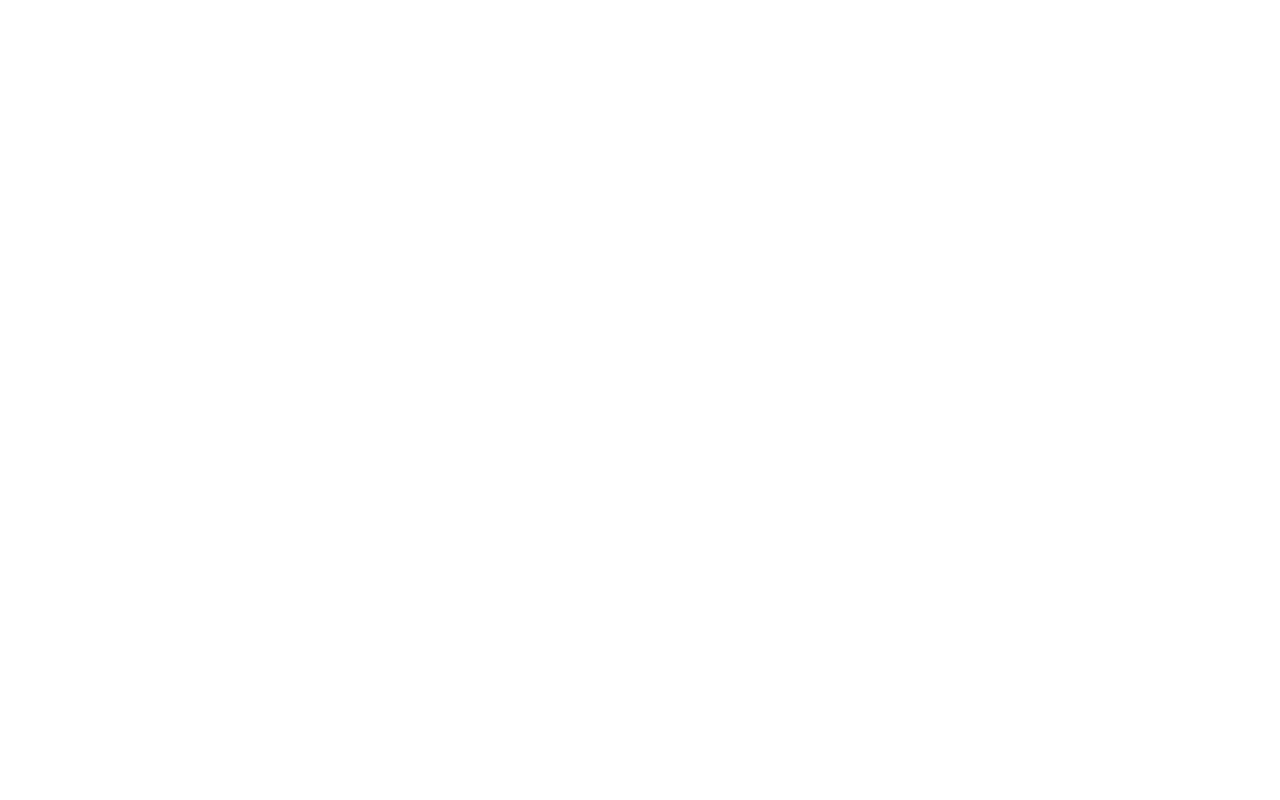
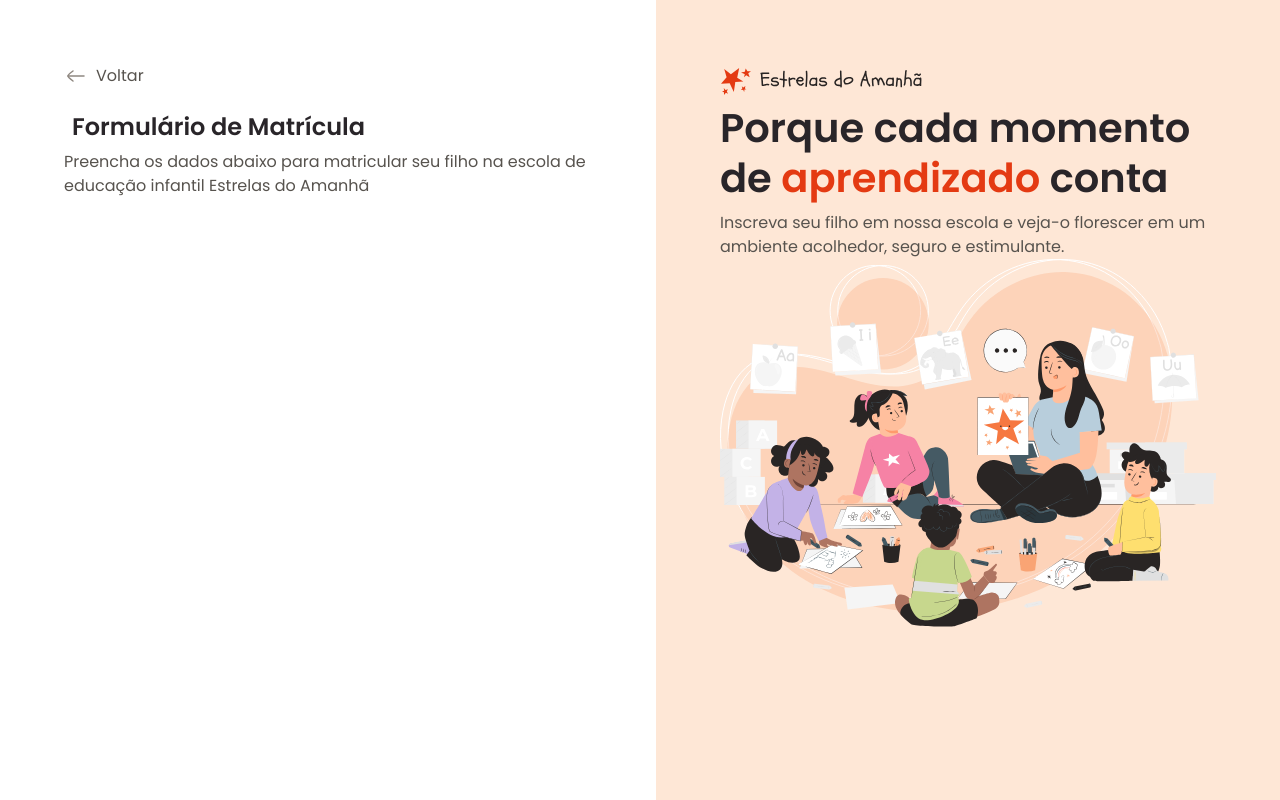
Before and after one commit to lykm2604/Formulario-de-Matricula, a plain HTML site: page index.html in a window 1280 px wide. Drawn offline with Linux system fonts and the light colour scheme.

Commit message:
conteúdo aside e conteúdo inicial do main

```diff
--- a/index.html
+++ b/index.html
@@ -8,7 +8,44 @@
     <link rel="stylesheet" href="./style/index.css" />
     <link rel="preconnect" href="https://fonts.googleapis.com" />
     <link rel="preconnect" href="https://fonts.gstatic.com" crossorigin />
-    <link href="https://fonts.googleapis.com/css2?family=Inter:ital,opsz,wght@0,14..32,457;1,14..32,457&family=Poppins:ital,wght@0,100;0,200;0,300;0,400;0,500;0,600;0,700;0,800;0,900;1,100;1,200;1,300;1,400;1,500;1,600;1,700;1,800;1,900&display=swap" rel="stylesheet"/>
+    <link
+      href="https://fonts.googleapis.com/css2?family=Inter:ital,opsz,wght@0,14..32,457;1,14..32,457&family=Poppins:ital,wght@0,100;0,200;0,300;0,400;0,500;0,600;0,700;0,800;0,900;1,100;1,200;1,300;1,400;1,500;1,600;1,700;1,800;1,900&display=swap"
+      rel="stylesheet"
+    />
   </head>
-  <body></body>
+  <body>
+    <div id="app">
+      <main>
+        <div class="main-container">
+          <div class="back">
+            <img src="./assets/icons/arrow-left-02.svg" alt="ícone de Voltar" />
+            <span>Voltar</span>
+          </div>
+
+          <h1>Formulário de Matrícula</h1>
+          <p>
+            Preencha os dados abaixo para matricular seu filho na escola de
+            educação infantil Estrelas do Amanhã
+          </p>
+        </div>
+      </main>
+
+      <aside>
+        <div class="aside-container">
+          <header>
+            <img src="assets/logo.svg" alt="Logo Estrelas do Amanhã" />
+            <h2>Porque cada momento de <span>aprendizado</span> conta</h2>
+            <p>
+              Inscreva seu filho em nossa escola e veja-o florescer em um
+              ambiente acolhedor, seguro e estimulante.
+            </p>
+            <img
+              src="assets/Illustration.svg"
+              alt="Ilustração de uma professora com crianças prestando atenção"
+            />
+          </header>
+        </div>
+      </aside>
+    </div>
+  </body>
 </html>
--- a/style/global.css
+++ b/style/global.css
@@ -0,0 +1,41 @@
+* {
+  margin: 0;
+  padding: 0;
+  box-sizing: border-box;
+  overflow: hidden;
+}
+
+:root {
+  --font-family: "Poppins", sans-serif;
+  --text: 400 1rem/1.5 var(--font-family);
+  --text-sm: 400 0.875rem/1.4 var(--font-family);
+
+  --text-primary: #292529;
+  --text-secondary: #57534e;
+  --text-tertiary: #8f888f;
+  --text-highlight: #e43a12;
+
+  --surface-primary: #ffffff;
+  --surface-secondary: #fee7d6;
+
+  --stroke-default: #d6d3d1;
+  --stroke-highlight: #f3541c;
+
+  --semantic-error: #dc2626;
+}
+
+body {
+  overflow: auto;
+  font: var(--text);
+  color: var(--text-secondary);
+}
+
+h1,
+h2 {
+  color: var(--text-primary);
+}
+
+img {
+  max-width: 100%;
+  height: auto;
+}
--- a/style/index.css
+++ b/style/index.css
@@ -1 +1,2 @@
 @import url(global.css);
+@import url(layout.css);
--- /dev/null
+++ b/style/layout.css
@@ -0,0 +1,51 @@
+#app {
+  display: grid;
+  grid-template-columns: 51.25% 48.75%;
+
+  height: 100vh;
+  overflow: hidden;
+}
+
+main {
+  overflow: auto;
+  padding: 4rem;
+
+  & .main-container {
+    max-width: 33rem;
+    margin-left: auto;
+  }
+
+  & .back {
+    display: flex;
+    align-items: center;
+    gap: 0.5rem;
+    margin-bottom: 1.5rem;
+  }
+
+  & h1 {
+    font: 600 1.5rem/1.25 var(--font-family);
+    margin: 0.5rem;
+  }
+}
+
+aside {
+  padding: 4rem;
+  background: var(--surface-secondary);
+
+  & .aside-container {
+    max-width: 31rem;
+
+    & > img {
+      margin-top: 2rem;
+    }
+  }
+
+  & h2 {
+    font: 600 2.5rem/1.25 var(--font-family);
+    margin-bottom: 0.5rem;
+
+    & span {
+      color: var(--text-highlight);
+    }
+  }
+}
```
